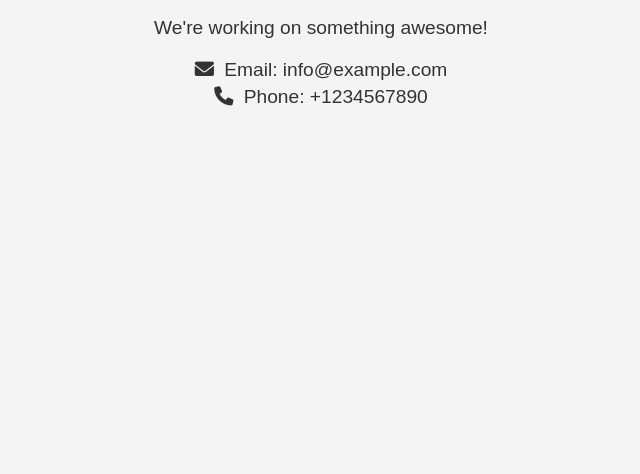
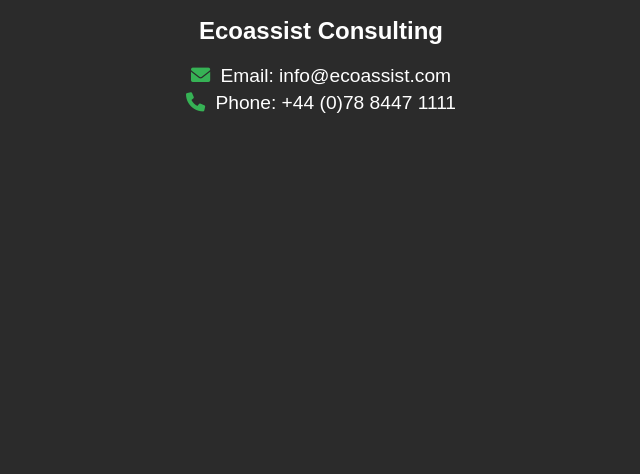
Before and after one commit to ecoassist-web/ecoassist-holding, a plain HTML site: page index.html in a window 1280 px wide. Shown: the part 326-800 px from the top of the page, without its empty margins (319-959 px from the left). Drawn offline with Linux system fonts and the light colour scheme.

Commit message:
Dark theme, updated info

```diff
--- a/index.html
+++ b/index.html
@@ -12,8 +12,8 @@
             font-family: Arial, sans-serif;
             margin: 0;
             padding: 0;
-            background-color: #f4f4f4;
-            color: #333;
+            background-color: #2b2b2b;
+            color: #ffffff;
         }
 
         .container {
@@ -40,6 +40,7 @@
 
         .contact-info p i {
             margin-right: 5px;
+            color: #36B255;
         }
 
         @media(max-width: 768px) {
@@ -53,10 +54,10 @@
 <body>
     <div class="container">
         <h1>Under Construction</h1>
-        <p>We're working on something awesome!</p>
+        <h2>Ecoassist Consulting</h2>
         <div class="contact-info">
-            <p><i class="fas fa-envelope"></i> Email: info@example.com</p>
-            <p><i class="fas fa-phone"></i> Phone: +1234567890</p>
+            <p><i class="fas fa-envelope"></i> Email: info@ecoassist.com</p>
+            <p><i class="fas fa-phone"></i> Phone: +44 (0)78 8447 1111</p>
         </div>
     </div>
 </body>
```
